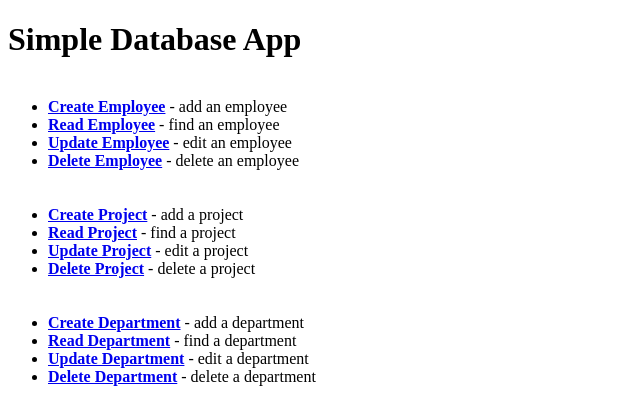
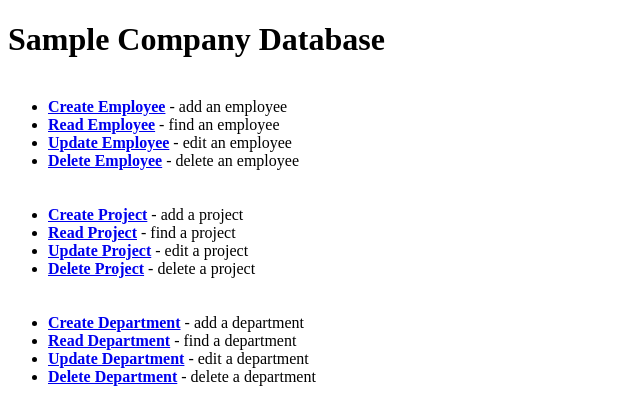
Before and after one commit to JeremyHudson43/HudsonRepo, a PHP site: page / in a window 1280 px wide. Shown: the top 420 px of the page, without its empty margins (0-640 px from the left). Run offline with PHP 8.4, Linux system fonts and the light colour scheme.

Commit message:
Update header.php

```diff
--- a/Sample Company Database/templates/header.php
+++ b/Sample Company Database/templates/header.php
@@ -6,10 +6,10 @@
 	<meta http-equiv="x-ua-compatible" content="ie=edge">
 	<meta name="viewport" content="width=device-width, initial-scale=1">
 
-	<title>Simple Database App</title>
+	<title>Sample Company Database</title>
 
 	<link rel="stylesheet" href="css/style.css">
 </head>
 
 <body>
-	<h1>Simple Database App</h1>
+	<h1>Sample Company Database</h1>
```
